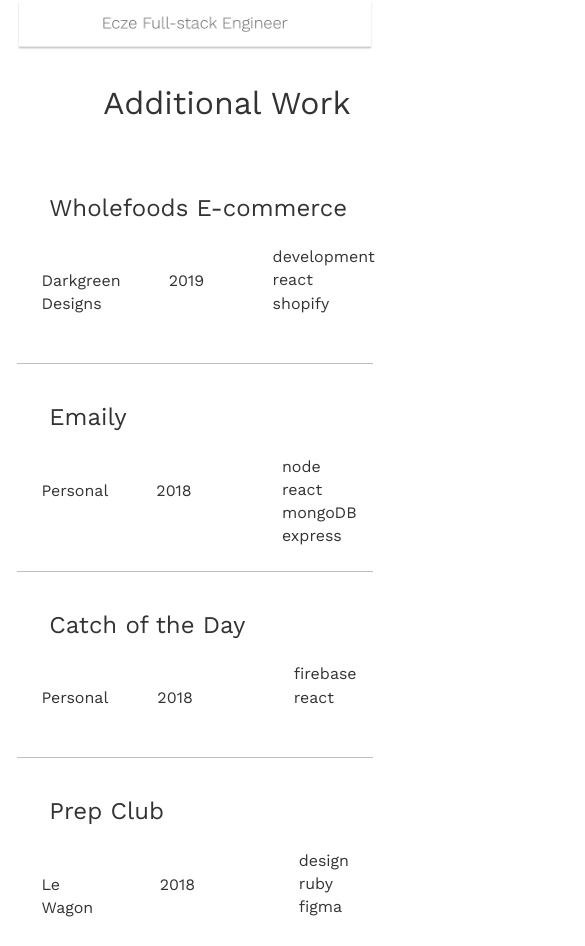
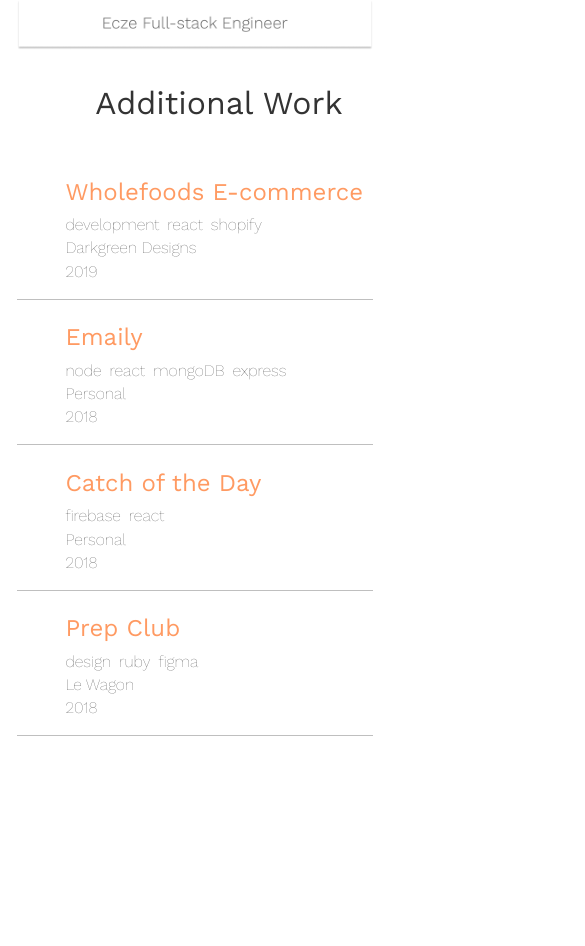
Before and after one commit to calvchum/portfolio-gatsby-netlify, a Gatsby site: page / in a window 390 px wide. Shown: the part 1107-2053 px from the top of the page, 585 px wide, since content can reach past the window. After the commit the page ends 1866 px from the top, so only its background shows below. Built offline with nearby package versions, Linux system fonts and the light colour scheme; Gatsby itself is replaced by a stand-in of ours.

Commit message:
made additionalwork more responsive

```diff
--- a/src/components/additionalwork.js
+++ b/src/components/additionalwork.js
@@ -14,7 +14,7 @@
 `
 const ProjectTitle = styled(SubheaderText)`
 	text-align: left;
-	padding-left: 2em;
+	padding-left: 1.5em;
 	${media.med`
 		display: flex
 		justify-content: center;
--- a/src/components/layout.js
+++ b/src/components/layout.js
@@ -26,7 +26,6 @@
         }}
       >
         <main>{children}</main>
-        <Footer />
       </div>
     </>
   )
--- a/src/components/projectcard.js
+++ b/src/components/projectcard.js
@@ -1,53 +1,64 @@
 import React from "react"
 import styled from "styled-components"
-import { SubheaderText, media } from "../utilities"
+import { SubheaderText, media, colors } from "../utilities"
 import Img from "gatsby-image"
 
 const ProjectCardContainer = styled.div`
 	min-height: 3em;
+	padding: 1em 0 1em 3em;
 	box-shadow: 0px 1px 0px rgba(0, 0, 0, 0.25);
 	display: grid;
 	grid-template-columns: 2fr 1fr 1fr;
 	${media.small`
-		grid-template-columns: 1fr 1fr 1fr
+		grid-template-columns: 1fr
+		justify-content: center;
+
+	`}
+`
+
+const HeadingContainer = styled.div`
+	${media.small`
+		grid-column: 1 / -1;
+		text-align: left;
 	`}
 `
 const ProjectHeading = styled(SubheaderText)`
 	font-size: 1.5em;
-	padding-top: 1.33em;
-	padding-left: 1.33em;
 	padding-bottom: 0em;
 	margin-bottom: 0;
+	color: ${colors.primary};
+`
+const Info = styled.p`
+	font-weight: 100;
+	margin: 9.6px 0 0 0;
 	${media.small`
 		grid-column: 1 / -1;
-		padding-bottom: 1em
+		text-align: left;
+		margin: 0;
 	`}
 `
-const Info = styled.p`
-	padding-top: 1.33em;
-	padding: 1.5em;
+
+const TagContainer = styled.ul`
+	font-weight: 100;
+	margin: 0.5em 0 0 0;
 `
-
 const Tag = styled.li`
-	padding-right: 1em;
+	padding-right: 0.5em;
 	display: inline-block;
 	margin: 0;
 `
 
-const TagContainer = styled.ul`
-	padding-left: 1.33em;
-	display: inline-block;
-`
-
 export const ProjectCard = ({ project }) => (
 	<ProjectCardContainer>
-		<ProjectHeading>{project.title}</ProjectHeading>
+		<HeadingContainer>
+			<ProjectHeading>{project.title}</ProjectHeading>
+			<TagContainer>
+				{project.tags.map((tag, i) => {
+					return <Tag> {`${tag}`} </Tag>
+				})}
+			</TagContainer>
+		</HeadingContainer>
 		<Info>{project.organisation}</Info>
 		<Info>{project.date}</Info>
-		<TagContainer>
-			{project.tags.map((tag, i) => {
-				return <Tag> {`${tag}`} </Tag>
-			})}
-		</TagContainer>
 	</ProjectCardContainer>
 )
--- a/src/utilities/Fonts.js
+++ b/src/utilities/Fonts.js
@@ -8,7 +8,7 @@
 	googleFonts: [
 		{
 			name: "Work Sans",
-			styles: ["200", "300", "400", "500"],
+			styles: ["100", "200", "300", "400", "500"],
 		},
 	],
 })
```
